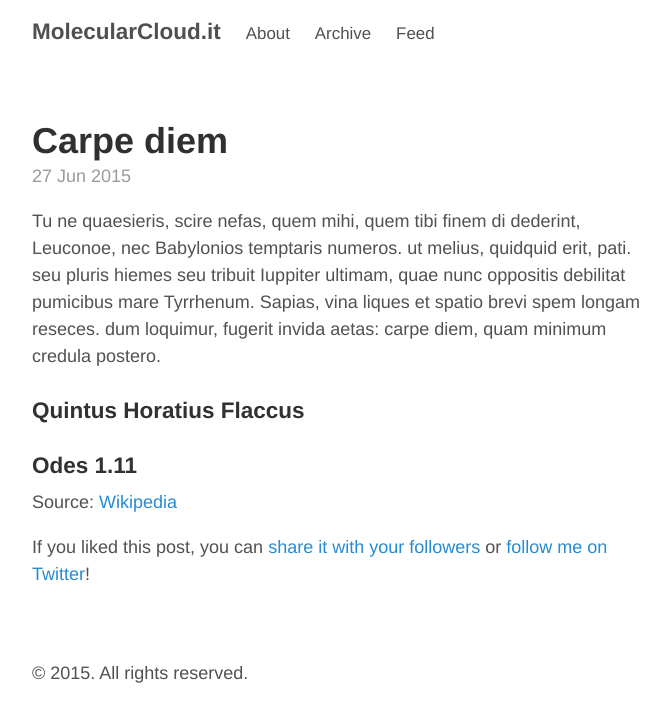
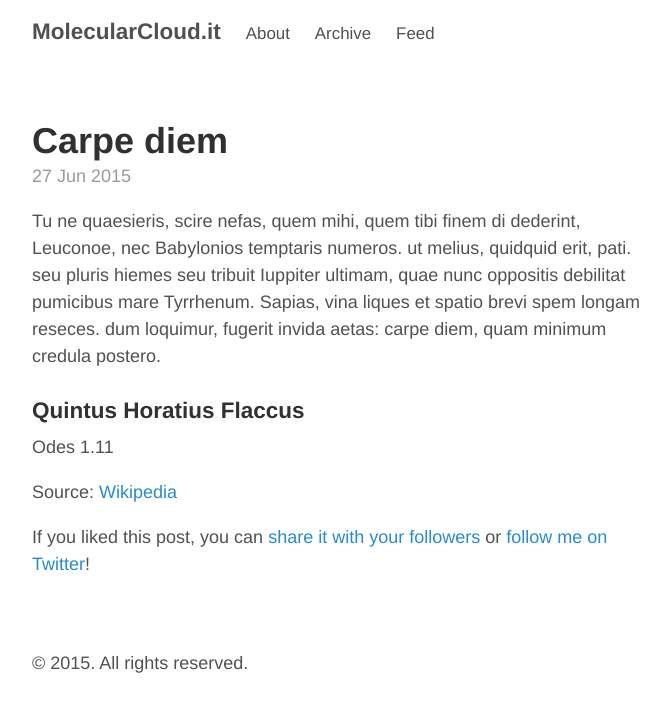
Before and after one commit to gitter-badger/varlottaang.github.io, a Jekyll site: the page built from _posts/2015-06-27-carpe_diem.md, in a window 1280 px wide. Shown: the top 722 px of the page, without its empty margins (293-963 px from the left). Built offline with Jekyll 4.4.1, drawn with Linux system fonts in a browser that asks for light colours.

```diff
--- a/_posts/2015-06-27-carpe_diem.md
+++ b/_posts/2015-06-27-carpe_diem.md
@@ -14,7 +14,7 @@ aetas: carpe diem, quam minimum credula postero.
 
 ###Quintus Horatius Flaccus
 
-###Odes 1.11
+Odes 1.11
 
 Source: [Wikipedia](https://en.wikipedia.org/wiki/Carpe_diem)
 
```
